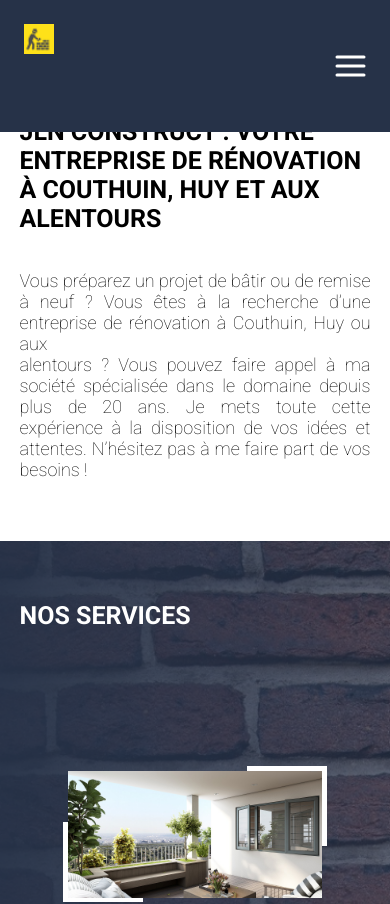
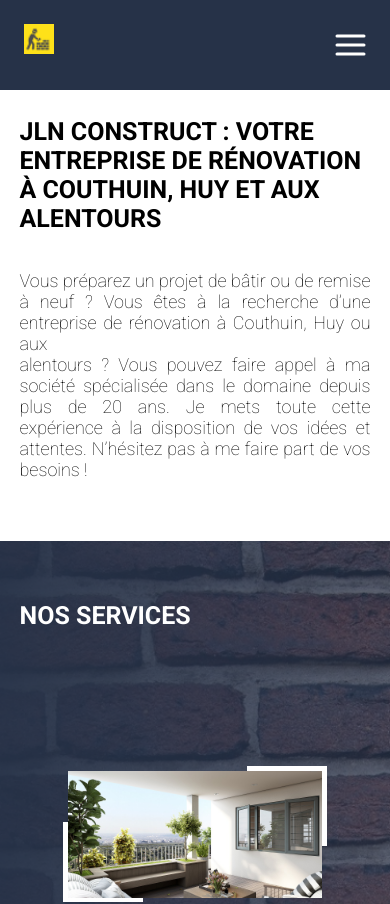
Before and after one commit to Othior/jlnconstruct, an Angular app: page /accueil in a window 390 px wide. Shown: the top 904 px of the page. Built offline with nearby package versions, Linux system fonts and the light colour scheme.

Commit message:
teste navbar

```diff
--- a/src/app/navbar/navbar.component.css
+++ b/src/app/navbar/navbar.component.css
@@ -48,8 +48,8 @@ nav{
     }
     .logo{
         grid-column: 1/2;
-        width: 20vw;
-        height: 20vh;
+        width: 5vw;
+        height: 5vh;
     }
     .menu_burger{
         display: grid;
@@ -81,8 +81,8 @@ nav{
     }
     .logo{
         grid-column: 1/2;
-        width: 10vw;
-        height: 10vh;
+        width: 5vw;
+        height: 5vh;
     }
     .menu_burger{
         display: grid;
```
